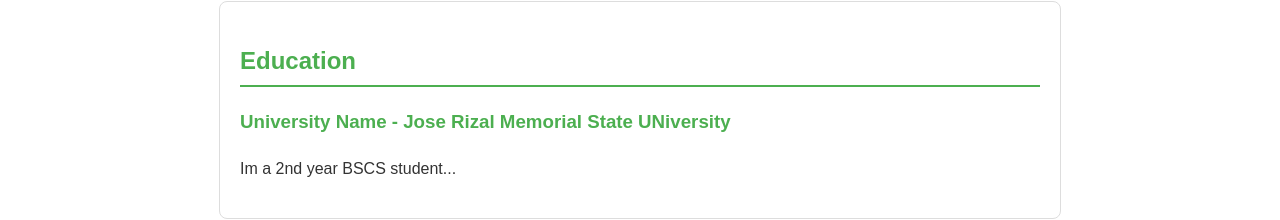
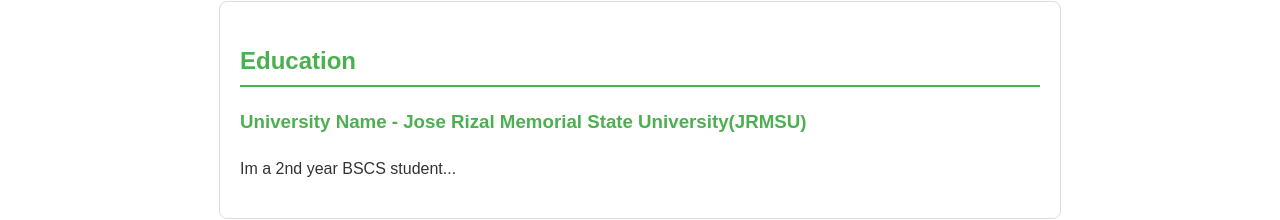
Before and after one commit to junrelcallao/callao22, a plain HTML site: page profile.html in a window 1280 px wide. Shown: the part 411-631 px from the top of the page. Drawn offline with Linux system fonts and the light colour scheme.

Commit message:
Update profile.html

```diff
--- a/profile.html
+++ b/profile.html
@@ -82,7 +82,7 @@
 
   <section class="education">
     <h2>Education</h2>
-    <h3>University Name - Jose Rizal Memorial State UNiversity</h3>
+    <h3>University Name - Jose Rizal Memorial State University(JRMSU)</h3>
     <p>Im a 2nd year BSCS student...</p>
   </section>
 
```
